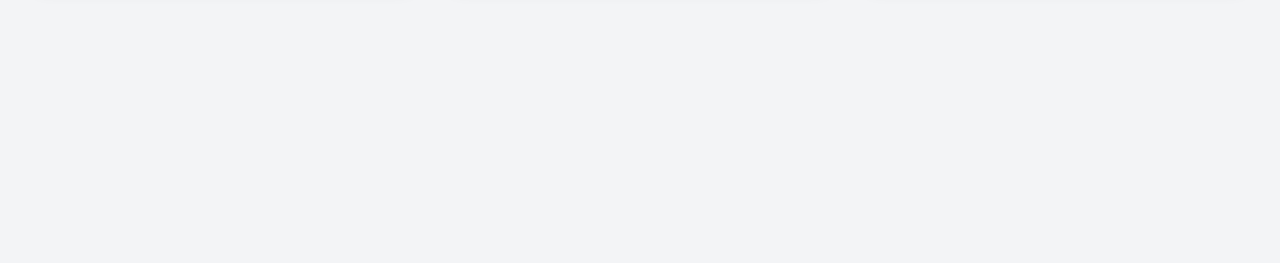
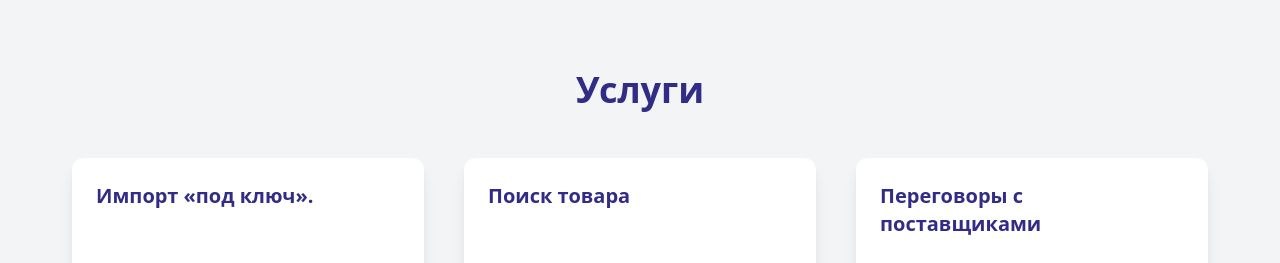
Before and after one commit to 321template123/business-import, a Next.js app: page /business-import/ in a window 1280 px wide. Shown: the part 2498-2761 px from the top of the page. Built offline with nearby package versions, Linux system fonts and the light colour scheme.

Commit message:
new: services

```diff
--- a/src/app/components/ArticleBlock/ArticleFull.tsx
+++ b/src/app/components/ArticleBlock/ArticleFull.tsx
@@ -118,7 +118,7 @@ export const ArticleFull = () => {
   }, [fullscreenArticle]);
 
 	return <>
-		<section id="articles" className="py-20 bg-gray-100 min-h-screen flex items-center">
+		<section id="articles" className="py-20 flex items-center">
 			<div className="container mx-auto px-8">
 				<h2 className="text-4xl font-bold text-center text-indigo-900 mb-12">Полезные статьи</h2>
 				<div className="relative">
@@ -170,32 +170,6 @@ export const ArticleFull = () => {
 			</div>
 		</section>
 		{fullscreenArticle && <ArticleFullScreenView article={fullscreenArticle} close={() => setFullscreenArticle(undefined)}/>}
-		{/* Полноэкранное отображение статьи */}
-		{fullscreenArticle && (
-			<div className="fixed inset-0 bg-black bg-opacity-90 flex items-center justify-center p-4 md:p-8 z-50">
-				<div className="bg-white rounded-lg shadow-xl md:max-w-7/12 w-full max-h-full overflow-y-auto relative">
-					<button
-						onClick={() => setFullscreenArticle(undefined)}
-						className="absolute top-4 right-4 text-gray-500 hover:text-gray-900 z-50 p-2"
-						aria-label="Закрыть"
-					>
-						<XMarkIcon className="h-8 w-8" />
-					</button>
-					<div className="relative w-full h-64 md:h-96">
-						<Image
-							src={fullscreenArticle.image}
-							alt={fullscreenArticle.title}
-							layout="fill"
-							objectFit="cover"
-						/>
-					</div>
-					<div className="p-6 md:p-8">
-						<h1 className="text-3xl md:text-4xl font-extrabold text-indigo-900 mb-4">{fullscreenArticle.title}</h1>
-						<div className="prose max-w-none text-lg text-gray-700 leading-relaxed" dangerouslySetInnerHTML={{ __html: fullscreenArticle.content.replace(/\n/g, '<br />') }} />
-					</div>
-				</div>
-			</div>
-		)}
 	</>
 }
 
--- a/src/app/components/Header/Header.tsx
+++ b/src/app/components/Header/Header.tsx
@@ -19,7 +19,7 @@ export const Header = () => {
 		</Head>
 
 		<header className="fixed top-0 left-0 w-full bg-white shadow-lg z-50">
-			<nav className="container mx-auto px-4 py-4 flex justify-between items-center">
+			<nav className="container mx-auto px-4 py-2 flex justify-between items-center">
 				<div className="text-3xl font-extrabold text-indigo-900">
 					<Image
 						src="/business-import/assets/logo/LogoMiddle.png"
@@ -35,9 +35,8 @@ export const Header = () => {
 					<a href="#main" className="text-gray-600 hover:text-blue-500 font-semibold transition-colors">Главная</a>
 					<a href="#about" className="text-gray-600 hover:text-blue-500 font-semibold transition-colors">О нас</a>
 					<a href="#articles" className="text-gray-600 hover:text-blue-500 font-semibold transition-colors">Полезные статьи</a>
-					<a href="#reviews" className="text-gray-600 hover:text-blue-500 font-semibold transition-colors">Отзывы</a>
+					<a href="#services" className="text-gray-600 hover:text-blue-500 font-semibold transition-colors">Услуги</a>
 					<a href="#contact-form" className="text-gray-600 hover:text-blue-500 font-semibold transition-colors">Связь</a>
-					<a href="#contacts" className="text-gray-600 hover:text-blue-500 font-semibold transition-colors">Контакты</a>
 				</div>
 
 				{/* Кнопка-гамбургер для мобильных устройств */}
--- a/src/app/components/MailFormBlock/MainFormFull.tsx
+++ b/src/app/components/MailFormBlock/MainFormFull.tsx
@@ -2,9 +2,10 @@ import { EnvelopeIcon, PaperAirplaneIcon, UserIcon } from '@heroicons/react/24/s
 import React from 'react'
 
 export const MainFormFull = () => {
-	return <section id="contact-form" className="container mx-auto p-8 py-20 bg-gray-100 min-h-screen flex flex-col justify-center">
+	return <section id="contact-form" className="pb-20 bg-gray-100 flex justify-center">
+		<div className="container p-8 py-20 flex flex-col justify-center">
 			<h2 className="text-4xl font-bold text-center text-indigo-900 mb-12">Оставить заявку</h2>
-		<form className="max-w-lg mx-auto bg-white p-10 rounded-xl shadow-2xl space-y-6 md:min-w-[600px]">
+			<form className="max-w-lg mx-auto bg-white p-10 rounded-xl shadow-2xl space-y-6 w-full md:min-w-[600px]">
 				<div className="flex items-center space-x-4 border-b border-gray-200 py-2">
 					<UserIcon className="h-6 w-6 text-gray-400" />
 					<input type="text" id="name" placeholder="Ваше имя" className="flex-1 block w-full outline-none text-gray-700" required />
@@ -22,5 +23,6 @@ export const MainFormFull = () => {
 					<PaperAirplaneIcon className="h-5 w-5" />
 				</button>
 			</form>
+		</div>
 	</section>
 }
--- /dev/null
+++ b/src/app/components/ServicesBlock/ServicesFull.tsx
@@ -0,0 +1,167 @@
+import Link from 'next/link'
+import React, { useState } from 'react'
+
+interface IService{
+	title: string
+	description: string
+	steps: string[]
+	price: string
+	blur?: boolean
+}
+
+const SERVICES:IService[] = [
+	{
+		title: "Импорт «под ключ».",
+		description: "Комплекс услуг по организации импорта товаров.",
+		steps: [
+			"Минимальный набор*",
+			"- Поиск товара",
+			"- Переговоры с поставщиками",
+			"- Оформление документов",
+			"- Передача груза"
+		],
+		price: "Персональный рассчёт"
+	},
+	{
+		title: "Поиск товара",
+		description: "Поможем вам найти интерисующий вас товар.",
+		steps: [
+			"- Консультация",
+			"- Поиск наиболее подходящих поставщиков",
+			"- Проверка надёжности поставщиков",
+		],
+		price: "от 1500 ₽"
+
+	},
+	{
+		title: "Переговоры с поставщиками",
+		description: "Поможем договориться с поставщиками.",
+		steps: [
+			"- Проведение переговоров на Китайском языке (устно/письменно)",
+			"- Получение подробной информации о продукции",
+			"- Согласование условий сотрудничества",
+		],
+		price: "от 2500 ₽"
+	},
+	{
+		title: "Оформление документов",
+		description: "Формирование полного пакета документов для осуществления импорта продукции",
+		steps: [
+			"- Получение и перевод первичных документов (Китайских) от поставщика",
+			"- Подготовка и оформление вторичных документов (Российских) необходимых для импорта",
+		],
+		price: "от 3500 ₽"
+	},
+	{
+		title: "Перевод Английский/Китайский",
+		description: "Если у вас возникают трудности в общении с поставщиком",
+		steps: [
+			"- Устный: перевод на встречах(онлайн/офлайн), ПНР, выставках и т.д.",
+			"- Письменный: перевод документации, инструкций, сертификатов и т.д. (в том числе локализация ПО)"
+		],
+		price: "от 500 ₽"
+	},
+	{
+		title: "Сопровождение в Китае",
+		description: "Поможем реализовать выездные командировки в Китай",
+		steps: [
+			"- Подготовка плана поездки (проживание, питание, встречи, трансфер)",
+			"- Подготовка документов для въезда в Китай (визы и прочее)",
+			"- Сопровождение переводчиком (переговоры)",
+		],
+		price: "Персональный рассчёт"
+	},
+	{
+		title: "Контроль производства и качества",
+		description: "Удостоверимся в соблюдении условий Вашего с поставщиком договора",
+		steps: [
+			"- Формирование графика производства",
+			"- Фото и видео фиксация готовой продукции",
+			"- Выезд независимого эксперта, оценка товара по чек-листу клиента",
+		],
+		price: "Персональный рассчёт"
+	},
+	{
+		title: "Консолидация товара",
+		description: "Поможем собрать несколько товаров в единую поставку",
+		steps: [
+			"- Предоставление места на складе",
+			"- Приём продукции от разных поставщиков",
+			"- Отправка единой партии",
+		],
+		price: "Персональный рассчёт"
+	},
+	{
+		title: "Брендирование",
+		description: "Выпуск готовой продукции под Вашим брендом на китайских производственных площадках",
+		steps: [
+			"- Полное сопровождение «под ключ»",
+			"- Помощь с ОЕМ-соглашением"
+		],
+		price: "Персональный рассчёт"
+	},
+	{
+		title: "Консультирование",
+		description: "Поможем разобраться в теории и практике международной торговли",
+		steps: [
+			"- Консультирование со специалистом",
+			"- Поможем составить план поставки",
+			"- Помощь в решении проблем с импортом",
+		],
+		price: "от 2000 ₽"
+	},
+	{
+		title: "Платежи",
+		description: "Осуществление оплат за товары/услуги",
+		steps: [
+			"- Перевод на банковские реквизиты контрагента",
+			"- Перевод на AliPAY и WeChatPay"
+		],
+		price: "Персональный рассчёт"
+	},
+	{
+		title: "Исследование и маркетинг",
+		description: "Поможем разобраться в рынке услуг и товаров Китая",
+		steps: [
+			"- Анализ рынка и конкурентов в Китае",
+			"- Поиск трендовых и нишевых товаров",
+		],
+		price: "от 5000 ₽"
+	},
+]
+
+export const ServicesFull = () => {
+
+	const [toogleMore, setToogleMore] = useState<boolean>(false)
+
+	return <section id="services" className="pt-20 bg-gray-100 min-h-screen flex items-center">
+		<div className="container mx-auto px-8">
+			<h2 className="text-4xl font-bold text-center text-indigo-900 mb-12">Услуги</h2>
+			<div className={`relative ${toogleMore? "":"h-[500px] xl:h-[600px] overflow-hidden"}`}>
+				<div className='grid md:grid-cols-2 xl:grid-cols-3 gap-10 mx-10'>
+					{SERVICES.map((item:IService,index:number) => {
+						return <ServiceCard key={index} {...item} blur={!toogleMore && index > 2}/>
+					})}
+				</div>
+			</div>
+			{!toogleMore && <button onClick={()=>setToogleMore(true)} className="w-full m-2 bg-gradient-to-r from-blue-500 to-indigo-600 text-white p-4 rounded-full font-bold shadow-lg hover:shadow-xl transform hover:scale-105 transition-all duration-300 flex justify-center items-center space-x-2">Показать ещё</button>}
+			{toogleMore && <Link href={"#services"} onClick={()=>setToogleMore(false)} className="m-2 bg-gradient-to-r from-blue-500 to-indigo-600 text-white p-4 rounded-full font-bold shadow-lg hover:shadow-xl transform hover:scale-105 transition-all duration-300 flex justify-center items-center space-x-2">Скрыть</Link>}
+		</div>
+	</section>
+}
+
+const ServiceCard = (service:IService) =>
+	<div className={`bg-white rounded-xl shadow-lg hover:shadow-2xl transition-all duration-300 transform hover:scale-105 cursor-pointer overflow-hidden`}>
+		<div className="p-6 flex flex-col justify-between min-h-[400px]">
+			<h3 className="text-xl font-bold text-indigo-900 mb-2 h-[10%]">{service.title}</h3>
+			<span className={`text-gray-600 ${service.blur?"blur-xs":""} h-[10%]`}>
+				{service.description}
+				{service.steps.length > 0 && <hr></hr>}
+			</span>
+
+			<ul className={`${service.blur?"blur-xs":""} h-[70%]`}>
+				{service.steps.map(item => <li className='font-medium '>{item}</li>)}
+			</ul>
+			<p className={`font-bold text-green-700 text-center ${service.blur?"blur-xs":""} h-[10%]`}>{service.price}</p>
+		</div>
+	</div>
--- a/src/app/page.tsx
+++ b/src/app/page.tsx
@@ -15,6 +15,7 @@ import { ReviewFull } from './components/ReviewCarousel/ReviewFull';
 import { MainFormFull } from './components/MailFormBlock/MainFormFull';
 import { ContactFull } from './components/ContactBlock/ContactFull';
 import { Header } from './components/Header/Header';
+import { ServicesFull } from './components/ServicesBlock/ServicesFull';
 
 export default function Home() {
 
@@ -23,10 +24,15 @@ export default function Home() {
 		<main className="">
 			{/* Главный блок */}
 			<MainFull />
+
 			{/* Блок "О нас" */}
 			<AboutFull />
+
 			{/* Блок "Статьи" */}
 			<ArticleFull />
+
+			{/* Блок "Услуги" */}
+			<ServicesFull />
 
 			{/* Формочка для связи */}
 			<MainFormFull />
```
Lines whose indentation alone changed are shown as unchanged.
